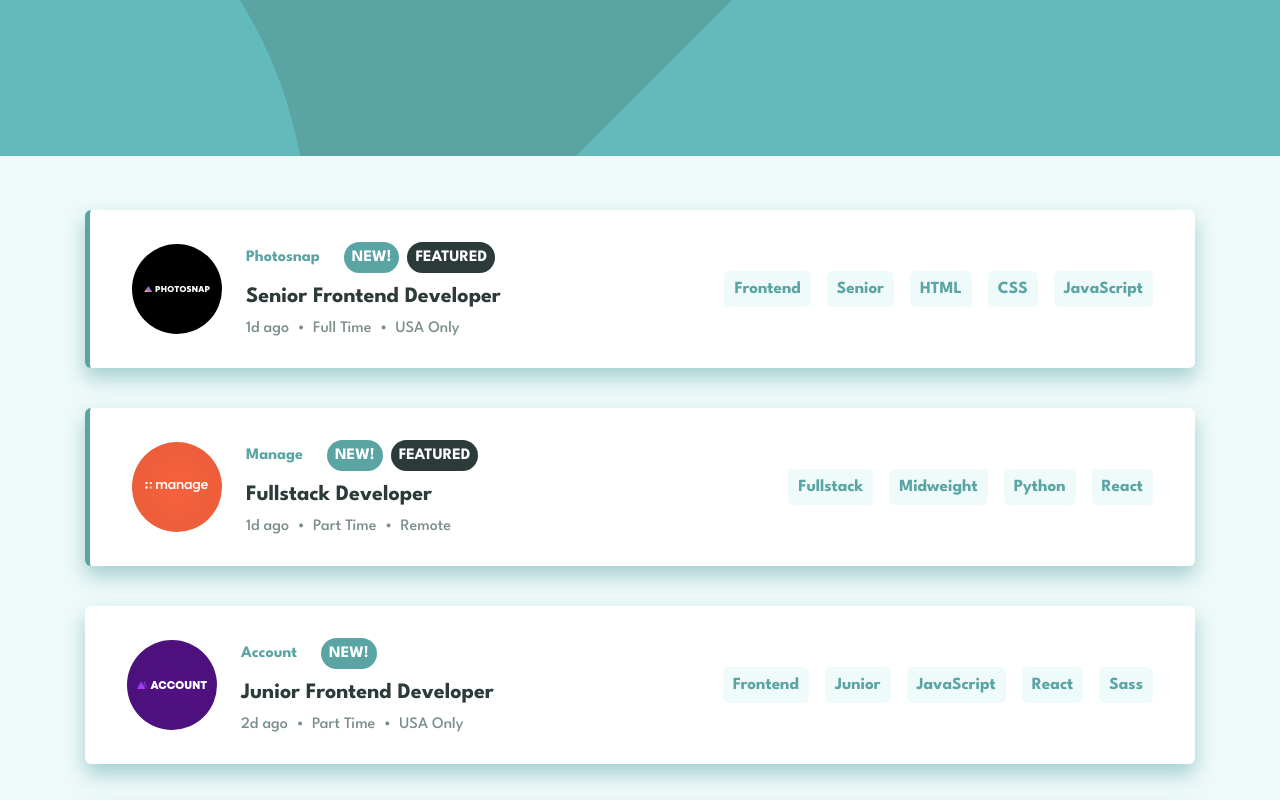
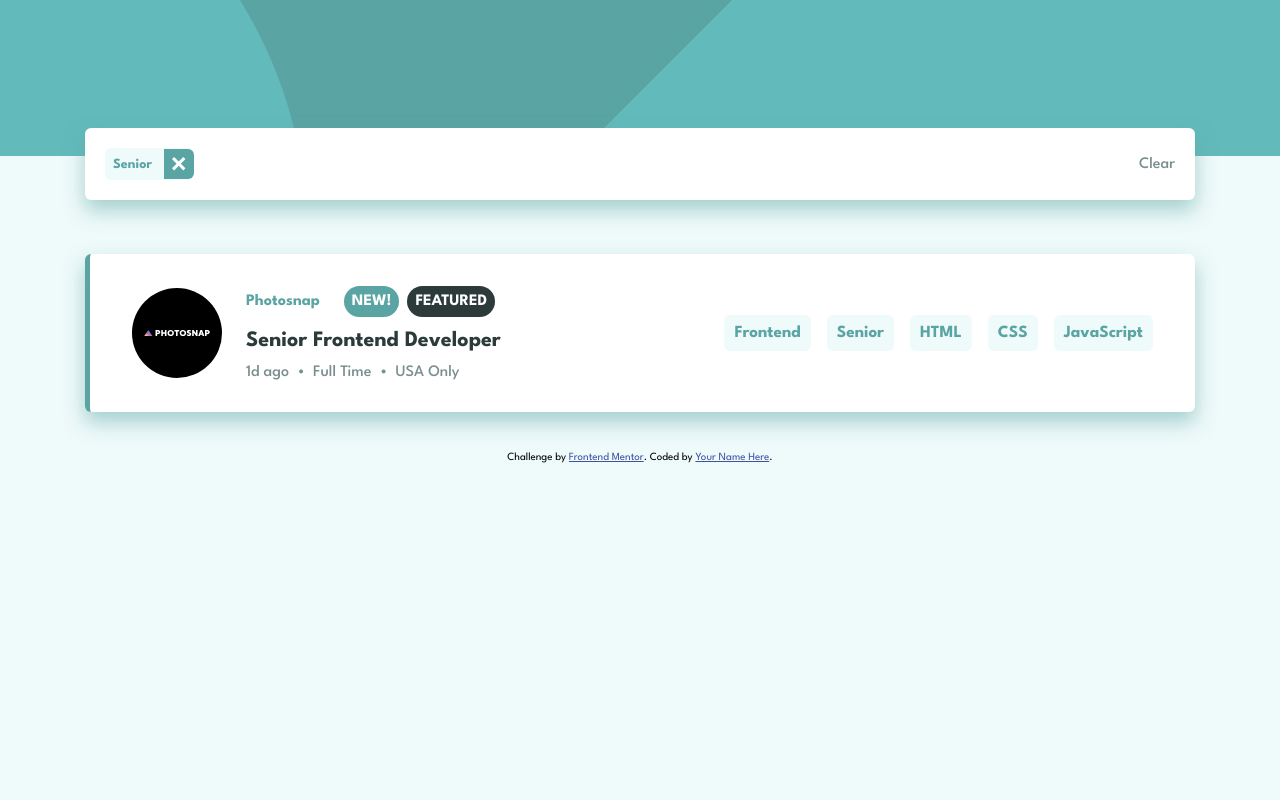
Before and after one commit to Rubendvb/static-job-listings-master, a React (Vite) app: page / in a window 1280 px wide. Both pictures are taken after a click on the button "Senior". Shown: the top 800 px of the page. Built offline with nearby package versions, Linux system fonts and the light colour scheme.

Commit message:
Improving performance

```diff
--- a/src/App.css
+++ b/src/App.css
@@ -1,5 +1,6 @@
 #root {
   margin: 0 auto;
+  height: 100%;
 }
 
 header {
@@ -10,13 +11,76 @@ header {
   height: 156px;
 }
 
+.container-main {
+  padding: 0 24px;
+  display: flex;
+  align-items: center;
+  flex-direction: column;
+}
+
+.container-filters {
+  background-color: #fff;
+  border-radius: 6px;
+  -webkit-box-shadow: 0px 10px 20px 0px rgba(91, 164, 164, 0.5);
+  -moz-box-shadow: 0px 10px 20px 0px rgba(91, 164, 164, 0.5);
+  box-shadow: 0px 10px 20px 0px rgba(91, 164, 164, 0.5);
+  padding: 20px;
+  margin-top: -28px;
+  justify-content: space-between;
+  align-items: center;
+  display: flex;
+  width: 100%;
+  gap: 8px;
+
+  @media only screen and (min-width: 890px) {
+    max-width: 1110px;
+  }
+
+  div {
+    display: flex;
+    flex-wrap: wrap;
+    gap: 16px;
+  }
+
+  > button {
+    all: unset;
+    color: var(--Dark-Grayish-Cyan);
+    font-weight: var(--font-500);
+  }
+}
+
+.span-filter {
+  padding-left: 8px;
+  height: 32px;
+  background-color: var(--Light-Grayish-Cyan-Background);
+  display: flex;
+  align-items: center;
+  border-radius: 6px;
+  font-size: 14px;
+  color: var(--Desaturated-Dark-Cyan);
+  font-weight: var(--font-700);
+  gap: 12px;
+
+  button {
+    all: unset;
+    cursor: pointer;
+  }
+
+  img {
+    background-color: var(--Desaturated-Dark-Cyan);
+
+    height: 100%;
+    padding: 8px;
+    border-radius: 0 6px 6px 0;
+  }
+}
+
 main {
-  height: 100dvh;
-  background-color: var(--Light-Grayish-Cyan-Background);
-  padding: 54px 24px;
+  padding: 54px 0;
   display: flex;
   flex-direction: column;
   gap: 40px;
+  width: 100%;
 
   @media only screen and (min-width: 890px) {
     align-items: center;
--- a/src/App.tsx
+++ b/src/App.tsx
@@ -1,36 +1,74 @@
+import { useCallback, useMemo, useState } from 'react'
 import Card from './components/Card/Card'
 
 import data from './data/data.json'
 
 import './App.css'
-import { useEffect, useState } from 'react'
-import { IJob } from './@types/jobs'
 
 function App() {
-  const [jobs, setJobs] = useState<IJob[]>([])
+  const [filtered, setFiltered] = useState<string[]>([])
 
-  const getJobs = () => {
-    setJobs(data)
+  const deleteFilter = useCallback((filter: string) => {
+    // setFiltered(filtered.filter((fil) => fil !== filter))
+    setFiltered((prev) => prev.filter((fil) => fil !== filter))
+  }, [])
+
+  const clearFilters = useCallback(() => {
+    setFiltered([])
+  }, [])
+
+  const filteredJobs = useMemo(() => {
+    if (filtered.length === 0) {
+      return data
+    } else {
+      return data.filter((job) => {
+        const filters = [job.role, job.level, ...job.languages, ...job.tools]
+        return filtered.every((filter) => filters.includes(filter))
+      })
     }
-
-  useEffect(() => {
-    getJobs()
-  }, [])
+  }, [filtered])
 
   return (
     <>
       <header></header>
+
+      <div className="container-main">
+        {filtered.length > 0 && (
+          <div className="container-filters">
+            <div>
+              {filtered.map((filter) => (
+                <span key={filter} className="span-filter">
+                  {filter}
+                  <button onClick={() => deleteFilter(filter)}>
+                    <img src="/public/images/icon-remove.svg" alt="" />
+                  </button>
+                </span>
+              ))}
+            </div>
+            <button onClick={clearFilters}>Clear</button>
+          </div>
+        )}
         <main>
-        {jobs && jobs.map((job) => <Card key={job.id} job={job} />)}
-
+          {filteredJobs.map((job) => (
+            <Card
+              key={job.id}
+              job={job}
+              setFiltered={setFiltered}
+              filtered={filtered}
+            />
+          ))}
           <div className="attribution">
             Challenge by{' '}
-          <a href="https://www.frontendmentor.io?ref=challenge" target="_blank">
+            <a
+              href="https://www.frontendmentor.io?ref=challenge"
+              target="_blank"
+            >
               Frontend Mentor
             </a>
             . Coded by <a href="#">Your Name Here</a>.
           </div>
         </main>
+      </div>
     </>
   )
 }
--- a/src/components/Card/Card.tsx
+++ b/src/components/Card/Card.tsx
@@ -1,6 +1,23 @@
 import { IJob } from '../../@types/jobs'
 
-export default function Card({ job }: { job: IJob }) {
+interface ICard {
+  job: IJob
+  setFiltered: React.Dispatch<React.SetStateAction<string[]>>
+  filtered: string[]
+}
+
+export default function Card({ job, setFiltered }: ICard) {
+  function selectFilter(filter: string | undefined) {
+    setFiltered((prev) => {
+      if (!prev.includes(filter as string)) {
+        // return prev.filter((item) => item !== filter)
+        return [...prev, filter as string]
+      }
+
+      return prev
+    })
+  }
+
   return (
     <article className={`card ${job.featured && job.new ? 'featured' : ''}`}>
       <div className="card-left">
@@ -24,10 +41,18 @@ export default function Card({ job }: { job: IJob }) {
         </div>
       </div>
       <div className="card_right">
-        <button data-role={`${job.role}`} className="role">
+        <button
+          data-role={`${job.role}`}
+          className="role"
+          onClick={(e) => selectFilter(e.currentTarget.dataset.role)}
+        >
           {job.role}
         </button>
-        <button data-level={`${job.level}`} className="level">
+        <button
+          data-level={`${job.level}`}
+          className="level"
+          onClick={(e) => selectFilter(e.currentTarget.dataset.level)}
+        >
           {job.level}
         </button>
         {job.languages &&
@@ -36,6 +61,7 @@ export default function Card({ job }: { job: IJob }) {
               key={language}
               data-languages={`${language}`}
               className="languages"
+              onClick={(e) => selectFilter(e.currentTarget.dataset.languages)}
             >
               {language}
             </button>
@@ -43,7 +69,12 @@ export default function Card({ job }: { job: IJob }) {
 
         {job.tools &&
           job.tools.map((tool) => (
-            <button key={tool} data-tools={`${tool}`} className="tools">
+            <button
+              key={tool}
+              data-tools={`${tool}`}
+              className="tools"
+              onClick={(e) => selectFilter(e.currentTarget.dataset.tools)}
+            >
               {tool}
             </button>
           ))}
--- a/src/index.css
+++ b/src/index.css
@@ -37,6 +37,7 @@ svg {
 
 body {
   min-height: 100dvh;
+  background-color: var(--Light-Grayish-Cyan-Background);
 }
 
 h1,
```
Also changed, not shown: src/components/JobItem/JobItem.tsx (added, +10 -0 lines). Lines whose indentation alone changed are shown as unchanged.
